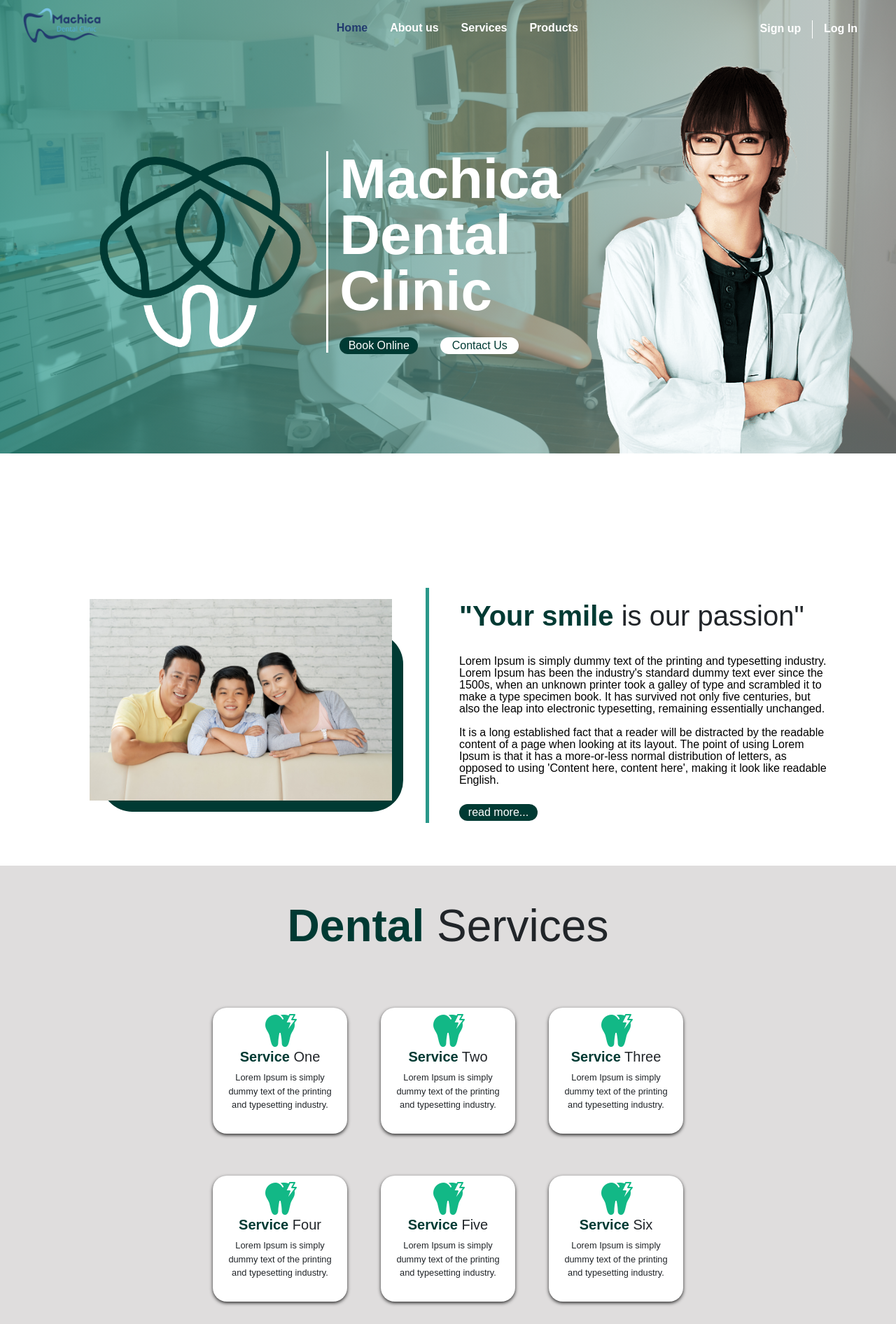
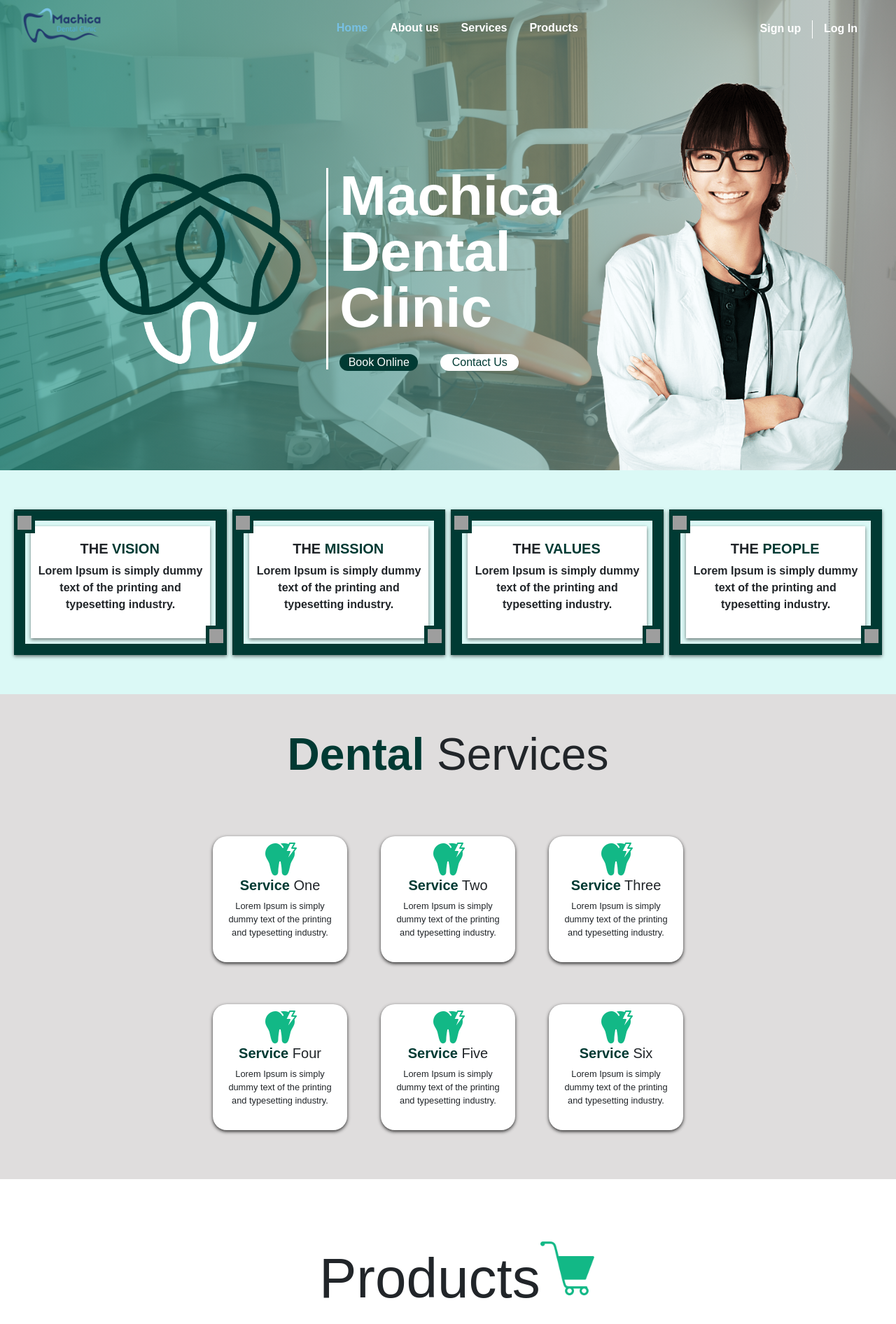
Before and after one commit to boom141/machica_bckup, a Flask app: page / in a window 1280 px wide. Shown: the top 1892 px of the page at 70% size. Run offline with Flask 3, Linux system fonts and the light colour scheme; some libraries are stand-ins or nearby versions; grey boxes are pictures that could not be loaded.

Commit message:
Add files via upload

```diff
--- a/static/app.js
+++ b/static/app.js
@@ -31,7 +31,7 @@ window.onscroll = function() {
 function active_onscroll(index){
   for(let i=0; i<nav_links.length-2; i++){
     if(index === i){
-      nav_links[i].style.color = '#223b6e'
+      nav_links[i].style.color = '#77c0e3'
     }else{
       nav_links[i].style.color = 'white'
     }
@@ -115,3 +115,14 @@ back_btn.forEach((element,index)=>{
 function redirect_booking(){
   window.location = window.origin + '/appointment'
 }
+
+const border_content = document.querySelectorAll('.border-content')
+const about_border = document.querySelectorAll('.about_border')
+
+$('.border-content').hover((e)=>{
+  $(e.target.parentElement).css({'transform': 'translate(-50%, -50%)','transform': 'rotateY(-20deg)', 'transform': 'skewY(3deg)'})
+  $(e.target).css({'transform': 'rotateY(20deg)', 'transform': 'skewY(-3deg)'})
+},(e)=>{
+  $(e.target.parentElement).css({'transform': 'translate(0%, 0%)','transform': 'rotateY(0deg)', 'transform': 'skewY(0deg)'})
+  $(e.target).css({'transform': 'rotateY(0deg)', 'transform': 'skewY(0deg)'})
+})
--- a/static/landing.css
+++ b/static/landing.css
@@ -57,7 +57,7 @@ body {
 }
 
 .navbar-light .navbar-nav .nav-link:hover {
-    color: #223b6e;
+    color: #77c0e3;
 }
 
 img, svg {
@@ -194,51 +194,62 @@ img, svg {
 
 /*about------------------------------------------------------------------------------*/
 
-.section-2 {
+.section-content-about {
     margin-top: 0rem;
-}
-.content-attrib {
-    border-radius: 45px;
-    background-color: #003A33;
-    height: 16rem;
-    width: 27rem;
-    margin-top: 16rem;
-    margin-left: -40rem;
+    height: 20rem;
+    width: 100%;
+    background: #40e0d030;
+    display: flex;
+    justify-content: center;
+    align-items: center;
 }
 
-.about-img {
-    height: 18rem;
-    width: 27rem;
-    margin-top: -3rem;
-    margin-left: -1rem;
-    border-radius: 45px;
+.about-section{
+    display: grid;
+    grid-template-columns: repeat(4,19rem);
+    grid-template-rows: repeat(1,13rem);
+    column-gap: .5rem;
 }
 
-.about-divider {
-    margin-left: 29rem;
-    margin-top: -19rem;
-    height: 21rem;
+.about-border{
+    border: 1rem solid #003A33;
+    transition: 1s cubic-bezier(0.21, 0.05, 0, 1.11);
+    box-shadow: 0 2px 5px rgba(0, 0, 0, 0.538);
+    display: flex;
+    justify-content: center;
+    align-items: center;
 }
 
-.site-about {
+.border-content{
+    position: absolute;
+    z-index: 2;
+    height: 10rem;
+    width: 16rem;
+    background-color: white;
     display: flex;
     flex-direction: column;
-    margin-top: 13rem;
-    margin-left: 5rem;
-    margin-right: -43rem;
-    width: 33rem;
+    justify-content: center;
+    text-align: center;
+    transition: .4s cubic-bezier(0.21, 0.05, 0, 1.11)!important;
+    cursor: pointer;
+    box-shadow: 0 2px 5px rgba(0, 0, 0, 0.538);
 }
 
-.site-about p{
-    font-size: 1rem;
-    color: black;
-    line-height: 17px;
+.qoute-marks{
+    position:absolute;
+    z-index: 5;
+    height: 11.5rem;
+    width: 19rem;
+    display: flex;
+    flex-direction: column;
+    justify-content: space-between;
+    pointer-events: none;
+
 }
-
 
 /*services------------------------------------------------------------------------------*/
 .section-position-3{
-    margin-top: 4rem;
+    margin-top: 0rem;
 }
 
 .section-content-services{
--- a/templates/base.html
+++ b/templates/base.html
@@ -4,7 +4,7 @@
     <meta charset="UTF-8">
     <meta http-equiv="X-UA-Compatible" content="IE=edge">
     <meta name="viewport" content="width=device-width, initial-scale=1.0">
-    <link href="https://cdn.jsdelivr.net/npm/bootstrap@5.0.2/dist/css/bootstrap.min.css" rel="stylesheet" integrity="sha384-EVSTQN3/azprG1Anm3QDgpJLIm9Nao0Yz1ztcQTwFspd3yD65VohhpuuCOmLASjC" crossorigin="anonymous">
+    <<link href="https://cdn.jsdelivr.net/npm/bootstrap@5.0.2/dist/css/bootstrap.min.css" rel="stylesheet" integrity="sha384-EVSTQN3/azprG1Anm3QDgpJLIm9Nao0Yz1ztcQTwFspd3yD65VohhpuuCOmLASjC" crossorigin="anonymous">
     <link rel="preconnect" href="https://fonts.googleapis.com">
     <link rel="stylesheet" href="https://stackpath.bootstrapcdn.com/bootstrap/4.5.0/css/bootstrap.min.css">
     <link rel="stylesheet" href="https://fonts.googleapis.com/icon?family=Material+Icons">
--- a/templates/landing.html
+++ b/templates/landing.html
@@ -24,24 +24,47 @@
     </div>
 </section>
 <section id="about" class="section-attrib">
-    <div class="section-content section-2">
-        <div class="content-img content-attrib">
-            <img class="about-img" src="{{url_for('static', filename='images/about-img.jpg')}}" alt="">
-            <img class="about-divider" src="{{url_for('static', filename='images/about-divider.png')}}" alt="">
-        </div>
-        <div class="site-about">
-            <h1><span style="color: #003A33">"Your smile</span> is our passion"</h1><br>
-            <p style="font-weight:500">Lorem Ipsum is simply dummy text of the printing and typesetting industry. Lorem Ipsum has been the industry's standard dummy text ever since the 1500s,
-                when an unknown printer took a galley of type and scrambled it to make a type specimen book.
-                It has survived not only five centuries, but also the leap into electronic typesetting, remaining essentially unchanged.
-                <br>
-                <br>
-                It is a long established fact that a reader will be distracted by the readable content of a page when looking at its layout.
-                The point of using Lorem Ipsum is that it has a more-or-less normal distribution of letters, as opposed to using 'Content here,
-                content here', making it look like readable English.
-            </p>
-            <div class="site-buttons">
-                <div class="site-btn book-online"><a href="#" style="font-weight:500">read more...</a></div>
+    <div class="section-content-about section-2">
+        <div class="about-section">
+            <div class="about-border">
+                <div class="qoute-marks">
+                    <img style="background-color: #003A33; height: 30px; width: 30px; padding: 5px 5px; transform: scaleX(-1);" src="https://img.icons8.com/ios/50/FFFFFF/quote-right.png" alt="">
+                    <img style="background-color: #003A33; height: 30px; width: 30px; margin-left: auto; padding: 5px 5px;" src="https://img.icons8.com/ios/50/FFFFFF/quote-right.png" alt="">
+                </div>
+                <div class="border-content">
+                    <h5 style="margin-left: -.1rem; font-weight: 600; pointer-events: none;">THE<span style="color: #003A33; pointer-events: none;"> VISION</span></h5>
+                    <p style="pointer-events: none;">Lorem Ipsum is simply dummy text of the printing and typesetting industry.</p>
+                </div>
+            </div>
+            <div class="about-border">
+                <div class="qoute-marks">
+                    <img style="background-color: #003A33; height: 30px; width: 30px; padding: 5px 5px; transform: scaleX(-1);" src="https://img.icons8.com/ios/50/FFFFFF/quote-right.png" alt="">
+                    <img style="background-color: #003A33; height: 30px; width: 30px; margin-left: auto; padding: 5px 5px;" src="https://img.icons8.com/ios/50/FFFFFF/quote-right.png" alt="">
+                </div>
+                <div class="border-content">
+                    <h5 style="margin-left: -.1rem; font-weight: 600; pointer-events: none;">THE<span style="color: #003A33; pointer-events: none;"> MISSION</span></h5>
+                    <p style="pointer-events: none;">Lorem Ipsum is simply dummy text of the printing and typesetting industry.</p>
+                </div>
+            </div>
+            <div class="about-border">
+                <div class="qoute-marks">
+                    <img style="background-color: #003A33; height: 30px; width: 30px; padding: 5px 5px; transform: scaleX(-1);" src="https://img.icons8.com/ios/50/FFFFFF/quote-right.png" alt="">
+                    <img style="background-color: #003A33; height: 30px; width: 30px; margin-left: auto; padding: 5px 5px;" src="https://img.icons8.com/ios/50/FFFFFF/quote-right.png" alt="">
+                </div>
+                <div class="border-content">
+                    <h5 style="margin-left: -.1rem; font-weight: 600; pointer-events: none;">THE<span style="color: #003A33; pointer-events: none;"> VALUES</span></h5>
+                    <p style="pointer-events: none;">Lorem Ipsum is simply dummy text of the printing and typesetting industry.</p>
+                </div>
+            </div>
+            <div class="about-border">
+                <div class="qoute-marks">
+                    <img style="background-color: #003A33; height: 30px; width: 30px; padding: 5px 5px; transform: scaleX(-1);" src="https://img.icons8.com/ios/50/FFFFFF/quote-right.png" alt="">
+                    <img style="background-color: #003A33; height: 30px; width: 30px; margin-left: auto; padding: 5px 5px;" src="https://img.icons8.com/ios/50/FFFFFF/quote-right.png" alt="">
+                </div>
+                <div class="border-content">
+                    <h5 style="margin-left: -.1rem; font-weight: 600; pointer-events: none;">THE<span style="color: #003A33; pointer-events: none;"> PEOPLE</span></h5>
+                    <p style="pointer-events: none;">Lorem Ipsum is simply dummy text of the printing and typesetting industry.</p>
+                </div>
             </div>
         </div>
     </div>
```
